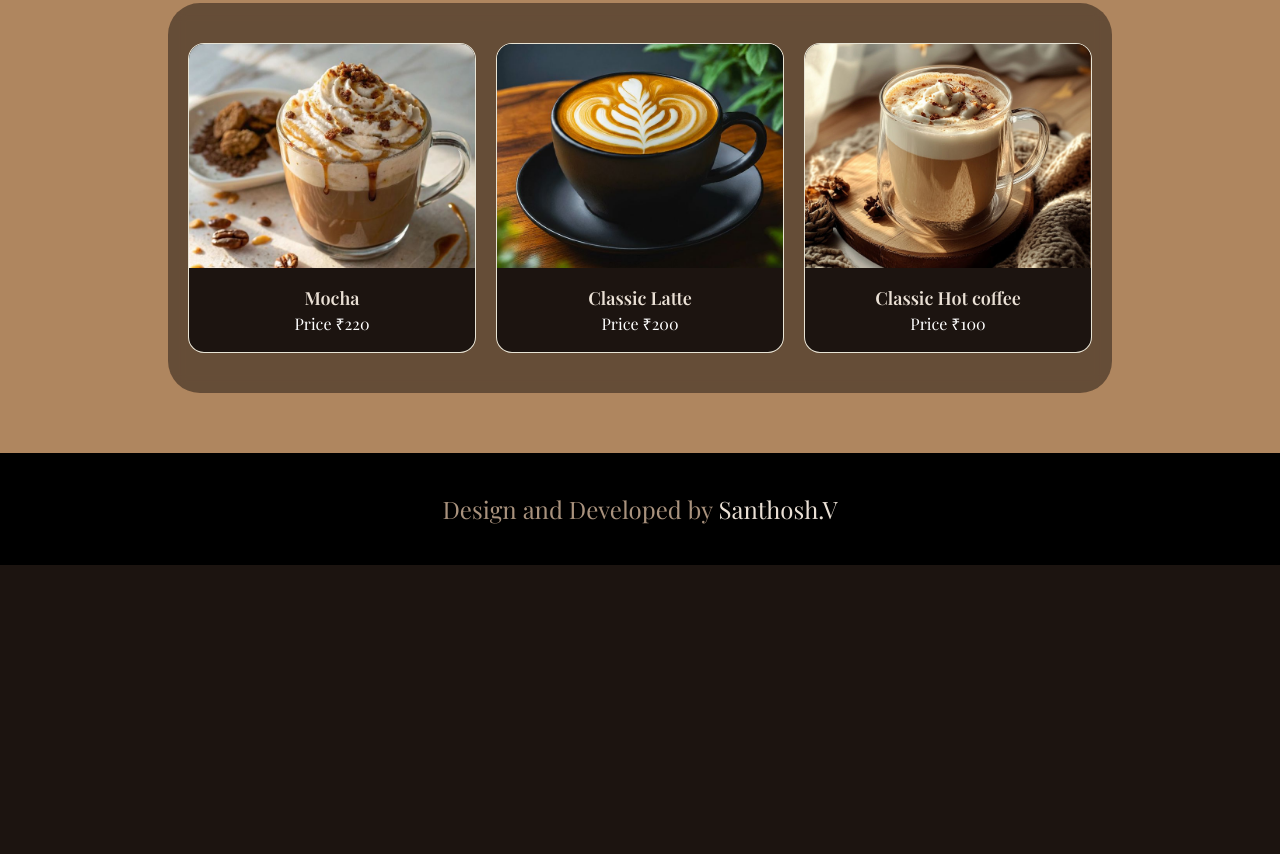
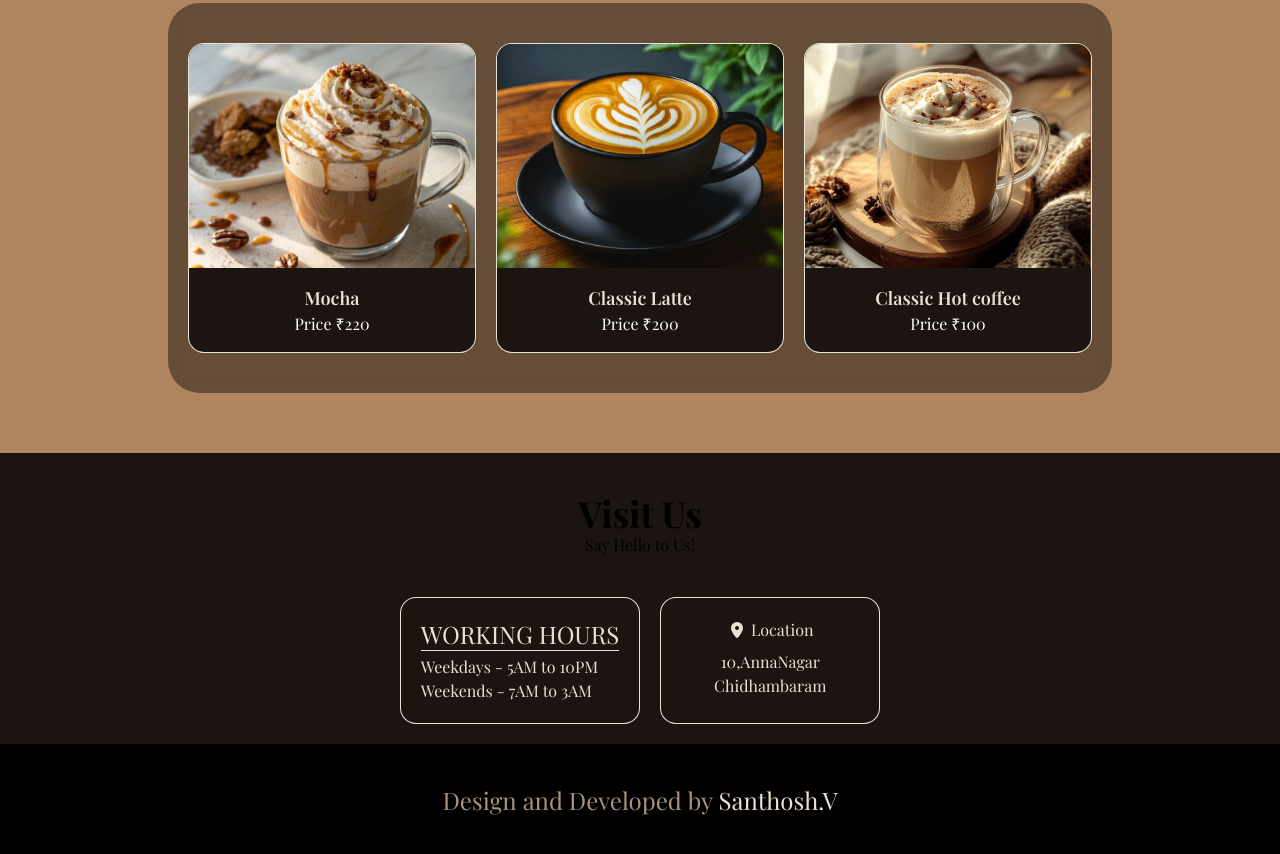
Before and after one commit to santhosh-v11/Coffeeshop, a website built with Vite: page index.html in a window 1280 px wide. Shown: the part 1907-2761 px from the top of the page. Before the commit the page ends 2472 px from the top, so only its background shows below. Built offline with nearby package versions, Linux system fonts and the light colour scheme; a web font is replaced by a local one.

Commit message:
ui:Added location section

```diff
--- a/index.html
+++ b/index.html
@@ -145,6 +145,26 @@
     </div>
     </div>
   </section>
+  <section class="location bg-locationbg p-5">
+    <h2 class="text-4xl font-bold text-center pt-5">Visit Us</h2>
+    <p class="text-center">Say Hello to Us!</p>
+    <div class="flex space-x-10 justify-center pt-10">
+      <!-- <div class="h-full"><iframe src="https://www.google.com/maps/place/Kollidam,+Tamil+Nadu+609102/@11.3304481,79.708397,14.73z/data=!4m6!3m5!1s0x3a54dd4641dd689b:0xba51bbf0d0417c9a!8m2!3d11.3306531!4d79.7203565!16s%2Fg%2F12xqc5pc7?entry=ttu&g_ep=EgoyMDI1MTIwOS4wIKXMDSoKLDEwMDc5MjA3M0gBUAM%3D" frameborder="0"></iframe></div> -->
+      <div class="flex  gap-5">
+        <div class="text-textoff bg-darkbg/50 p-5 rounded-2xl border border-amber-50/90">
+          <h2 class="uppercase text-2xl text-center border-b">Working Hours</h2>
+          <p class="pt-1">Weekdays - 5AM to 10PM</p>
+          <p>Weekends - 7AM to 3AM</p>
+        </div>
+        <div class="text-textoff w-[220px] bg-darkbg/50 p-5 rounded-2xl border border-amber-50/90">
+          <h2 class="text-center pb-2"> <i class="fa-solid fa-location-dot"></i> Location</h2>
+          <p class="text-center">10,AnnaNagar</p>
+          <p class="text-center">Chidhambaram</p>
+        </div>
+      </div>
+    </div>
+
+  </section>
   <footer class="bg-black">
     <div class="text-center text-textmuted p-10 text-2xl">
       <p>Design and Developed by <a href="https://github.com/santhosh-v11/Coffeeshop" class="text-textoff">Santhosh.V</a> </p>
```
